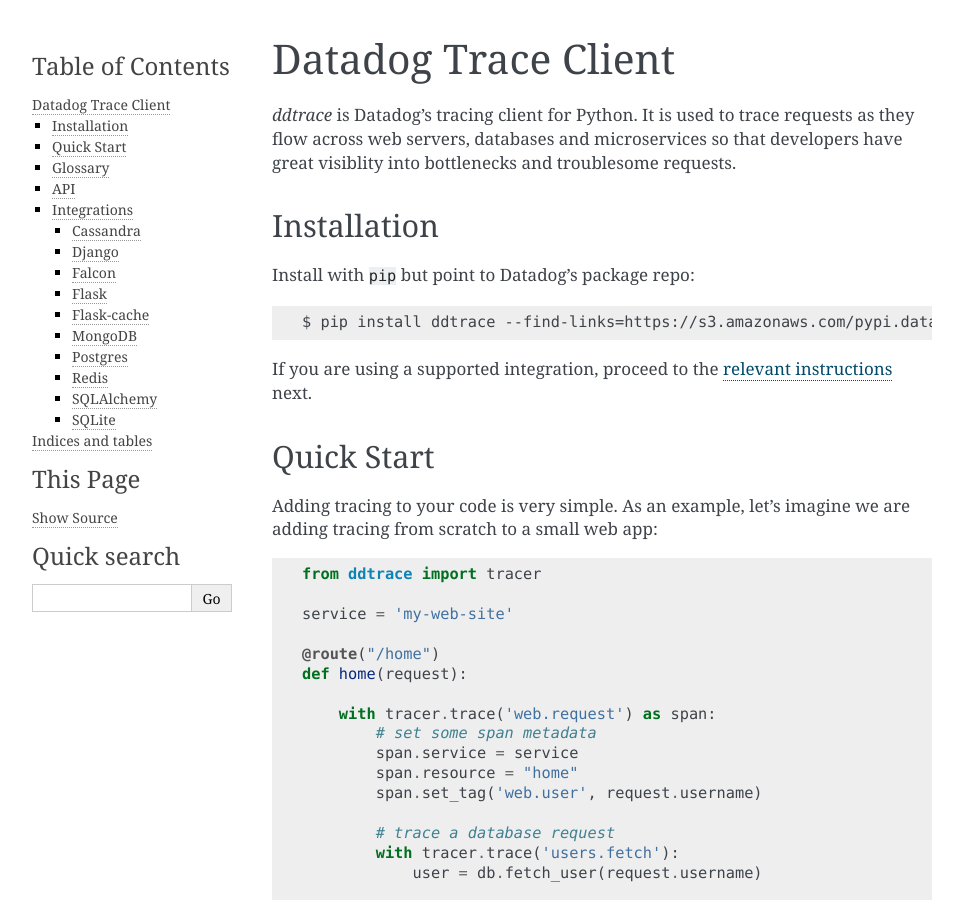
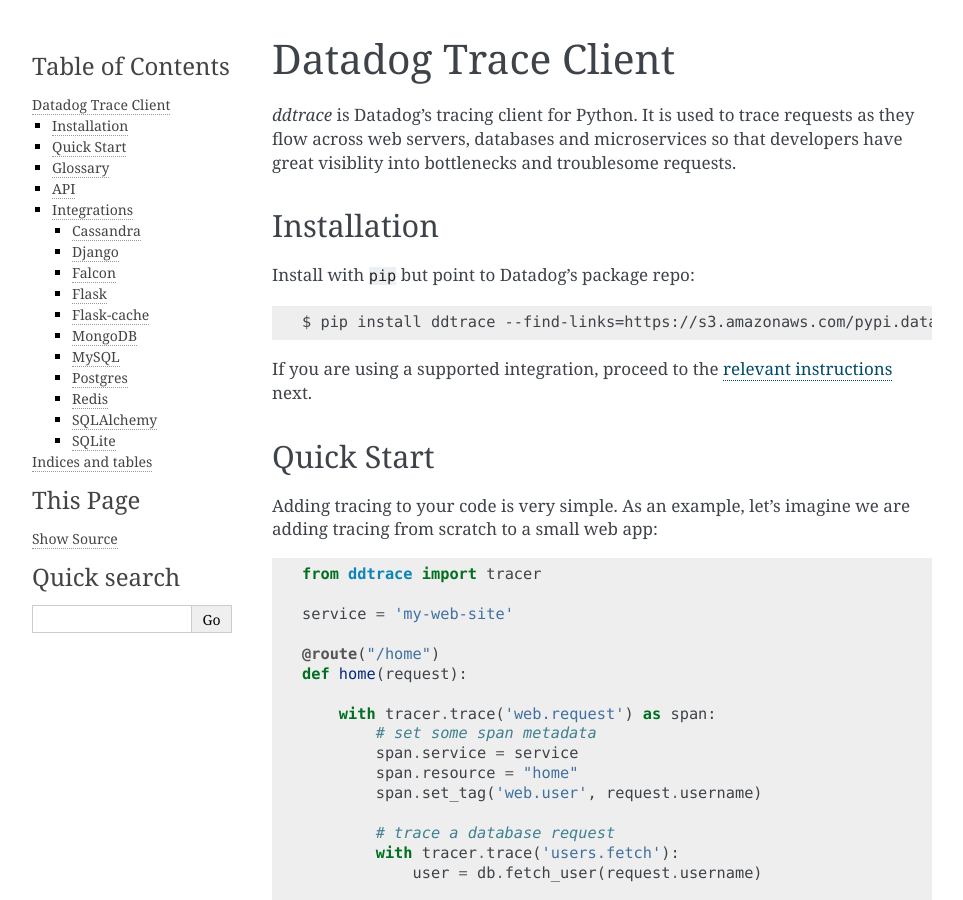
Before and after one commit to korniltsev-grafanista/pyroscope-python, a Sphinx documentation site: the page built from docs/index.rst, in a window 1280 px wide and 900 px high. Shown: the whole window, without its empty margins (148-1111 px from the left). Built offline with Sphinx 7.4.7, drawn with Linux system fonts in a browser that asks for light colours.

Commit message:
Added a link to MySQL integration doc
Upstream-Commit: 9193cc18d309243ae1432ff75fd12e61ce9a2c9a

```diff
--- a/docs/index.rst
+++ b/docs/index.rst
@@ -136,6 +136,11 @@
 
 .. automodule:: ddtrace.contrib.pymongo
 
+MySQL
+~~~~~
+
+.. automodule:: ddtrace.contrib.mysql
+
 Postgres
 ~~~~~~~~
 
```
